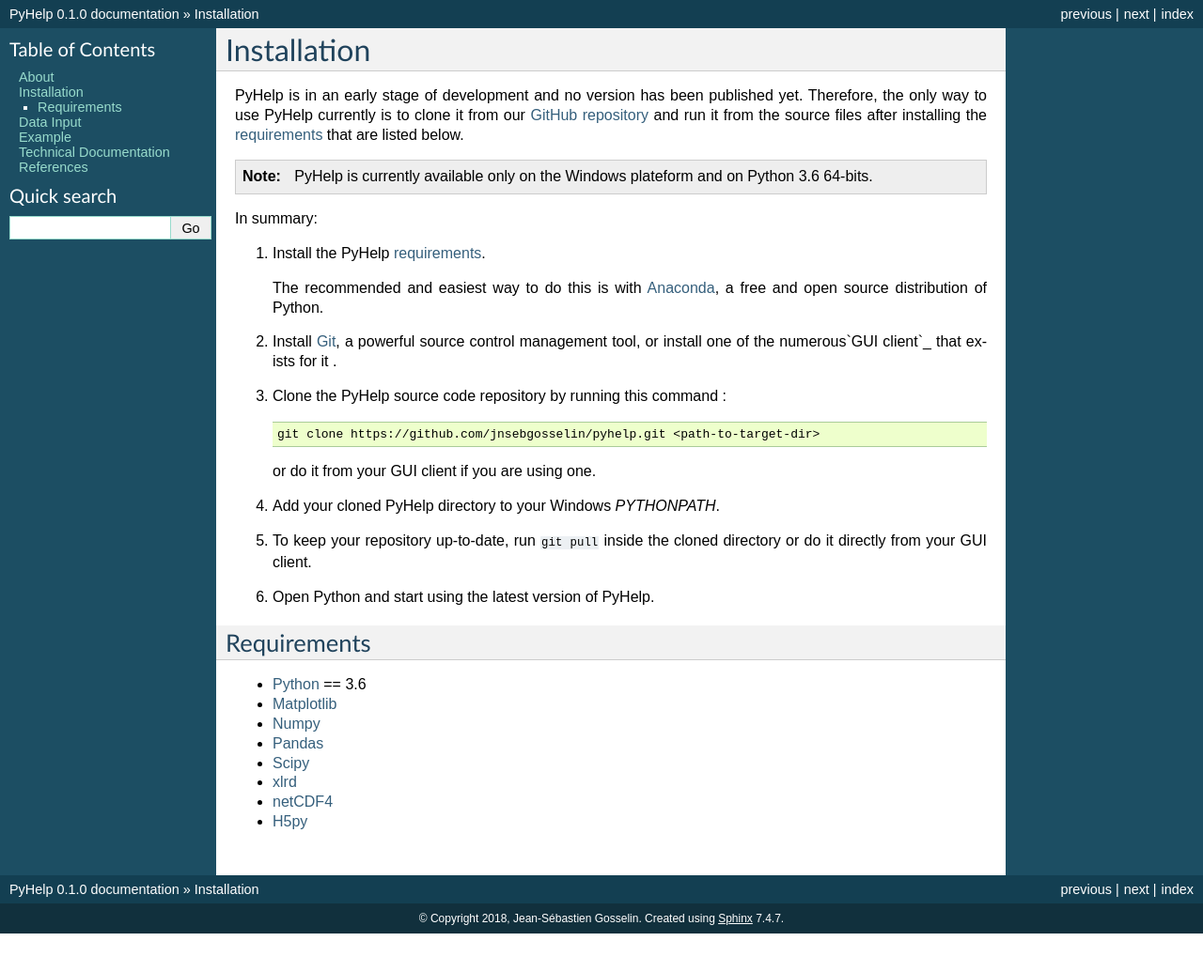
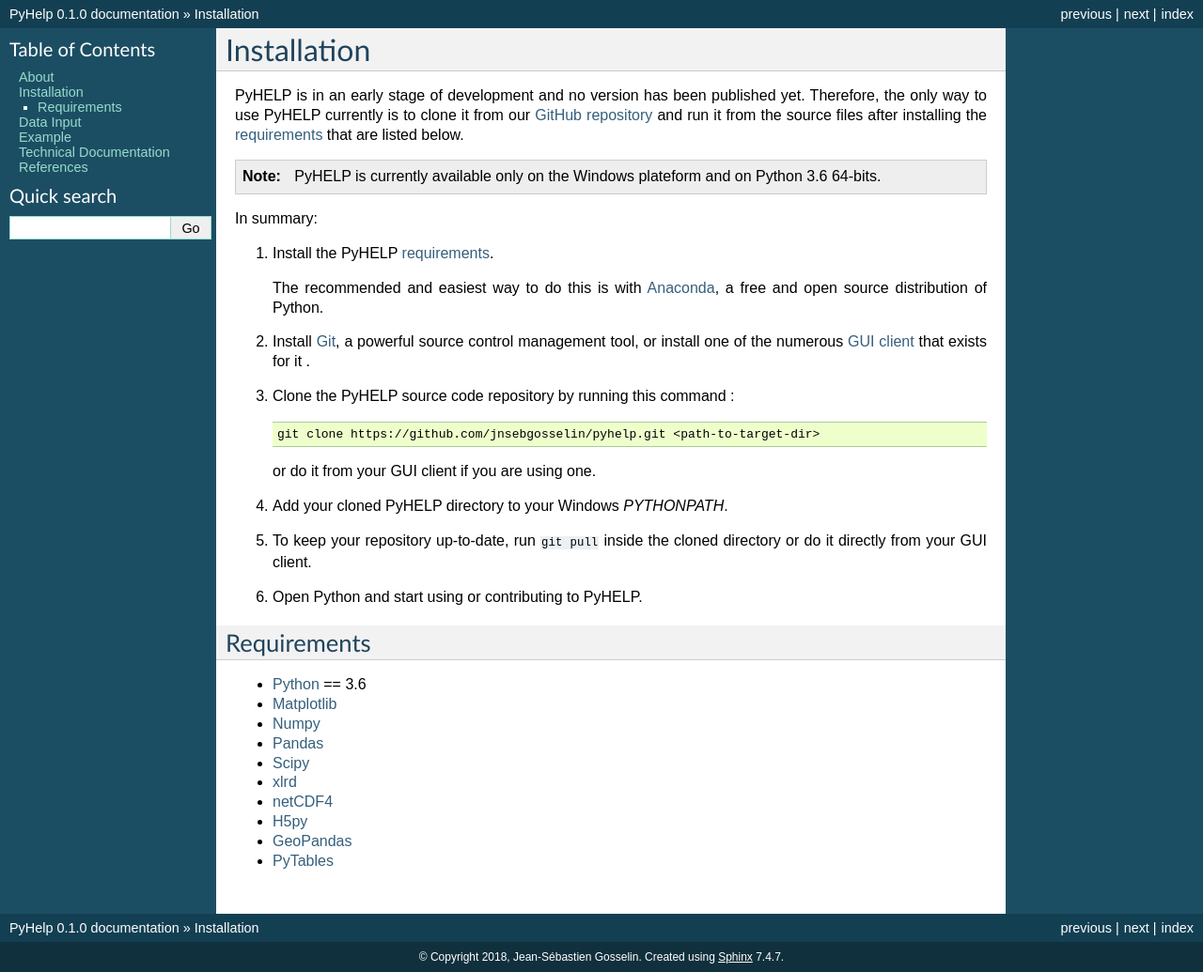
Before and after one commit to cgq-qgc/pyhelp, a Sphinx documentation site: the page built from docs/installation.rst, in a window 1280 px wide. Shown: the whole page at 94% size. Built offline with Sphinx 7.4.7, drawn with Linux system fonts in a browser that asks for light colours; formulas are drawn with MathJax 3; before the commit the page ends 994 px from its top, so only the background shows below that.

Commit message:
Minor modification to Installation section

```diff
--- a/docs/installation.rst
+++ b/docs/installation.rst
@@ -1,26 +1,26 @@
 Installation
 =================================
 
-PyHelp is in an early stage of development and no version has been published
+PyHELP is in an early stage of development and no version has been published
 yet.
-Therefore, the only way to use PyHelp currently is to clone it from our
+Therefore, the only way to use PyHELP currently is to clone it from our
 `GitHub repository`_ and run it from the source files after installing the
 `requirements`_ that are listed below.
 
-.. note::  PyHelp is currently available only on the Windows plateform and on
+.. note::  PyHELP is currently available only on the Windows plateform and on
            Python 3.6 64-bits.
 
 In summary:
 
-#. Install the PyHelp `requirements`_.
+#. Install the PyHELP `requirements`_.
 
    The recommended and easiest way to do this is with `Anaconda`_, a free
    and open source distribution of Python.
 
 #. Install `Git`_, a powerful source control management tool, or install one
-   of the numerous`GUI client`_ that exists for it .
+   of the numerous `GUI client`_ that exists for it .
 
-#. Clone the PyHelp source code repository by running this command :
+#. Clone the PyHELP source code repository by running this command :
 
    .. code-block:: bash
 
@@ -28,12 +28,12 @@
 
    or do it from your GUI client if you are using one.
 
-#. Add your cloned PyHelp directory to your Windows `PYTHONPATH`.
+#. Add your cloned PyHELP directory to your Windows `PYTHONPATH`.
 
 #. To keep your repository up-to-date, run ``git pull`` inside the cloned
    directory or do it directly from your GUI client.
 
-#. Open Python and start using the latest version of PyHelp.
+#. Open Python and start using or contributing to PyHELP.
 
 
 Requirements
@@ -46,8 +46,9 @@
 - `Scipy <https://www.scipy.org/>`_
 - `xlrd <https://github.com/python-excel/xlrd/>`_
 - `netCDF4 <http://unidata.github.io/netcdf4-python/>`_
-- `H5py  <https://www.h5py.org/>`_
-
+- `H5py <https://www.h5py.org/>`_
+- `GeoPandas <http://geopandas.org/>`_
+- `PyTables <https://www.pytables.org/>`_
 
 .. _Anaconda: https://www.anaconda.com/download/
 .. _Git: https://git-scm.com/downloads
```
